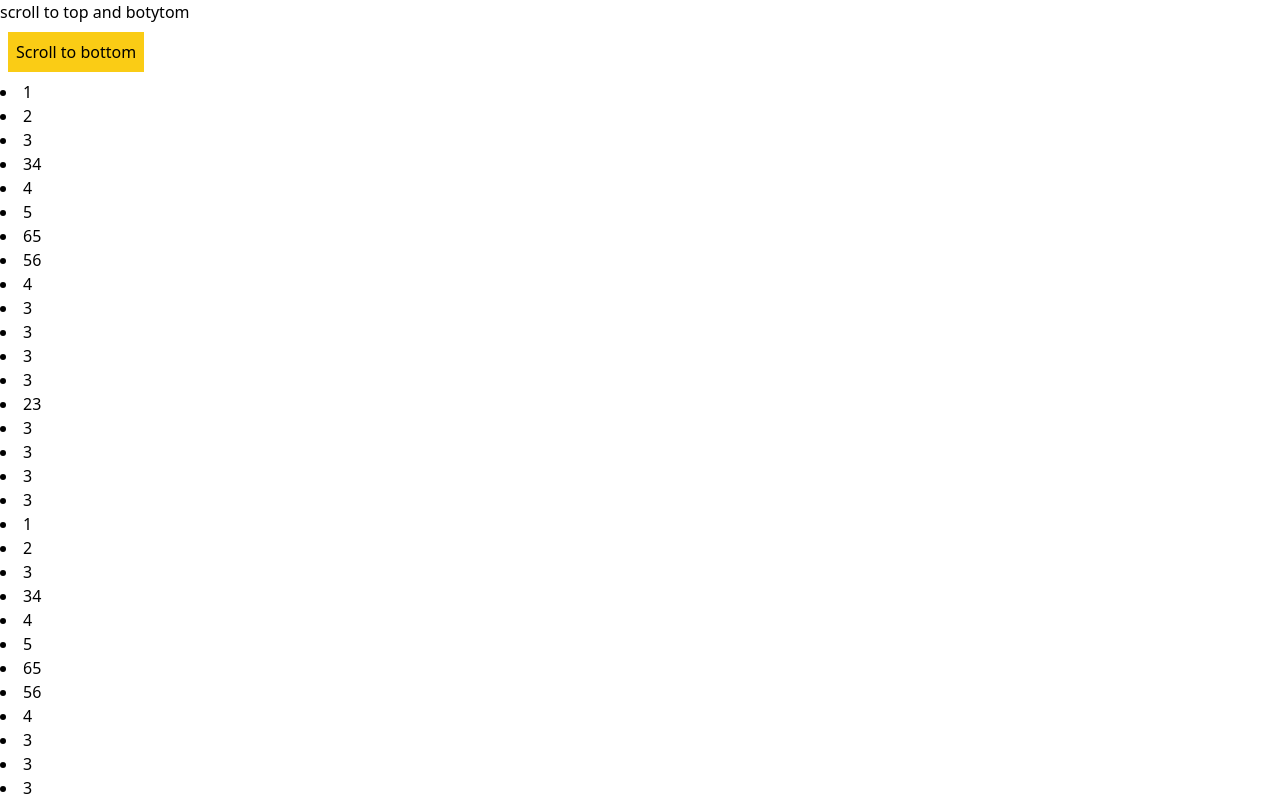
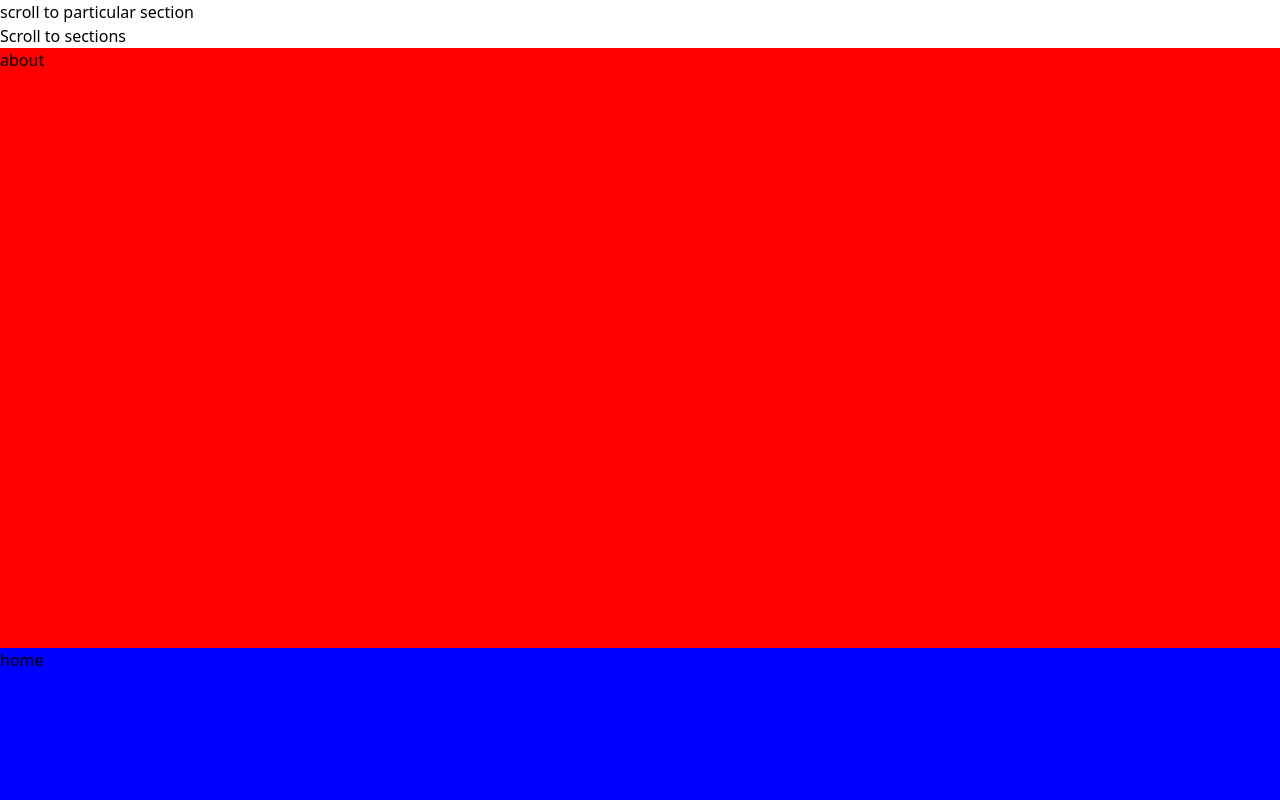
Before and after one commit to sagargouda/threedaysfiftycomponents, a React (Create React App) app: page / in a window 1280 px wide. Shown: the top 800 px of the page. Built offline with nearby package versions, Linux system fonts and the light colour scheme.

Commit message:
feat : add particularsection

```diff
--- a/src/App.js
+++ b/src/App.js
@@ -5,7 +5,9 @@
 // import Qrcode from "./components/qrcode/qrcode";
 
 // import Livecomments from "./components/livecomments/livecomments";
-import Scrolltotopandbottom from "./components/scrolltotopbottom/scrolltotopandbottom";
+// import Scrolltotopandbottom from "./components/scrolltotopbottom/scrolltotopandbottom";
+
+import Scrolltoparticularsection from "./scrolltoparticularsection/scrolltoparticularsection";
 
 function App() {
   return (
@@ -16,7 +18,8 @@ function App() {
       {/*  <AutoSuggestion/>*/}
       {/*  <Qrcode/>*/}
       {/*<Livecomments/>*/}
-  <Scrolltotopandbottom/>
+  {/*<Scrolltotopandbottom/>*/}
+      <Scrolltoparticularsection/>
     </div>
   );
 }
--- /dev/null
+++ b/src/scrolltoparticularsection/scrolltoparticularsection.js
@@ -0,0 +1,74 @@
+import React, {useRef} from 'react';
+
+function Scrolltoparticularsection(props) {
+    const ref = useRef(null)
+    const data = [
+        {
+            label: "about",
+            style:{
+                width: '100%',
+                height: '600px',
+                background: 'red'
+            }
+        },
+        {
+            label: "home",
+            style:{
+                width: '100%',
+                height: '600px',
+                background: 'blue'
+            }
+        },
+        {
+            label: "contact",
+            style:{
+                width: '100%',
+                height: '600px',
+                background: 'green'
+            }
+        },
+        {
+            label: "skills",
+            style:{
+                width: '100%',
+                height: '600px',
+                background: 'purple'
+            }
+        },
+        {
+            label: "designs",
+            style:{
+                width: '100%',
+                height: '600px',
+                background: 'yellow'
+            }
+        },
+    ]
+
+    function handleClick(){
+        let position = ref.current.getBoundingClientRect().top
+
+       window.scrollBy({
+           top: position,
+           behavior: "smooth"
+       })
+    }
+
+    return (
+        <div>
+            <h1>scroll to particular section</h1>
+            <button onClick={handleClick}>Scroll to sections</button>
+            {
+                data.map((item,index)=>{
+                    return (
+                        <div ref={index === 1 ? ref : null} style={item.style}>
+                            <p>{item.label}</p>
+                        </div>
+                    )
+                })
+            }
+        </div>
+    );
+}
+
+export default Scrolltoparticularsection;
```
